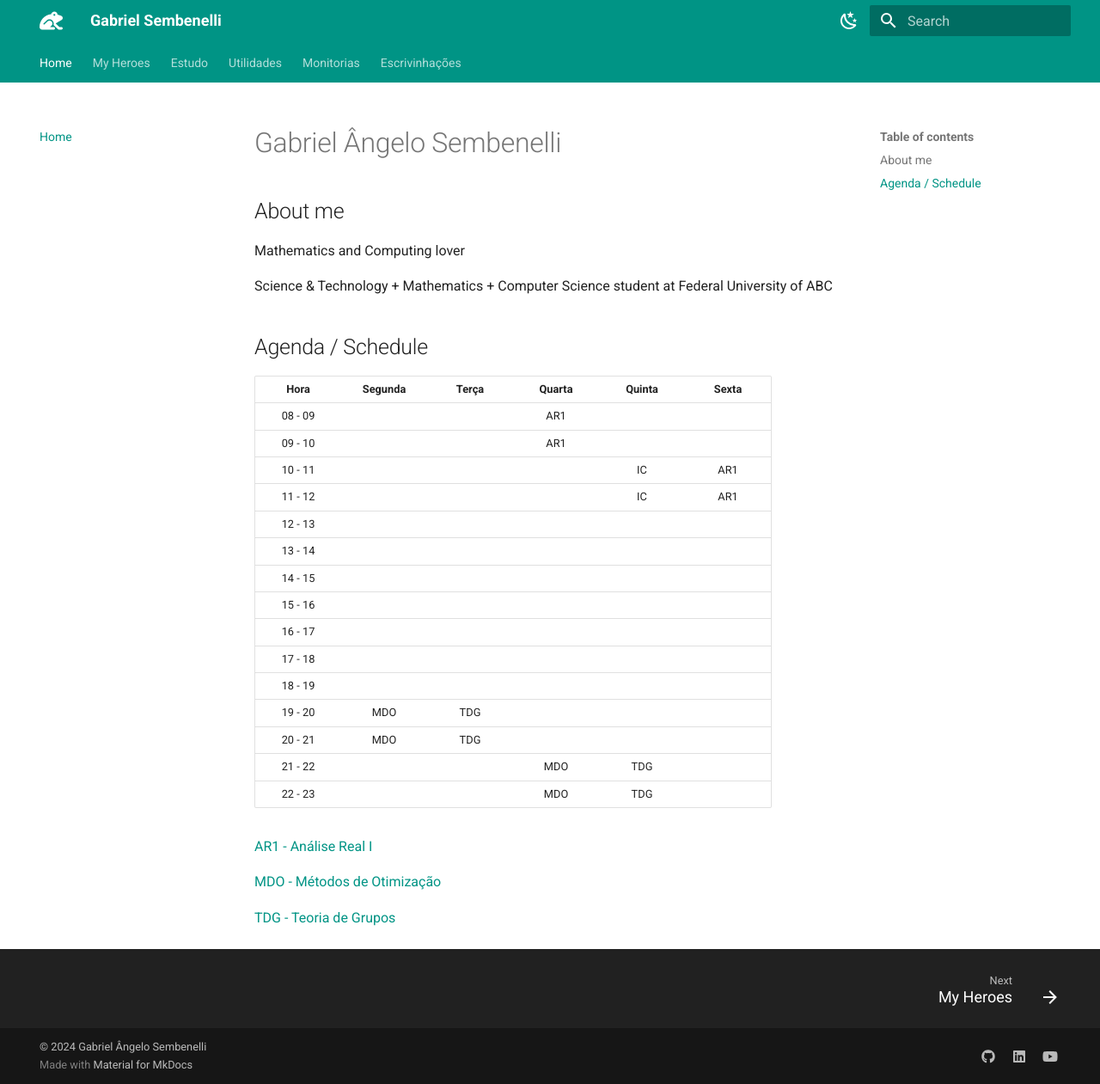
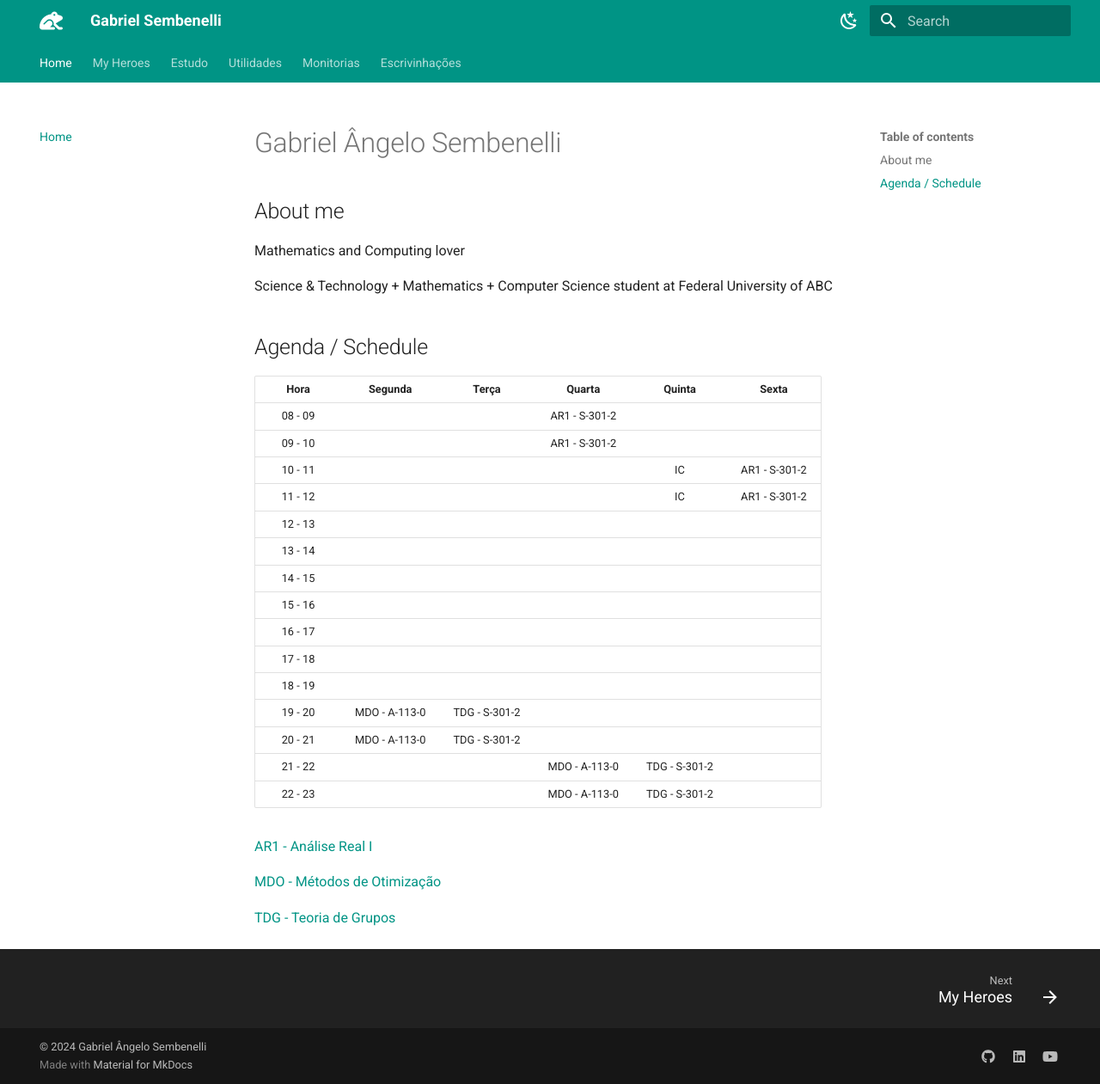
Before and after one commit to Gabriel-Sembenelli/website, an MkDocs documentation site: the page built from docs/index.md, in a window 1280 px wide and 1261 px high. Shown: the whole window at 86% size. Built offline with MkDocs 1.6.1 and Material for MkDocs 9.7.7, drawn with Linux system fonts in a browser that asks for light colours.

Commit message:
att salas de aula na Agenda

```diff
--- a/docs/index.md
+++ b/docs/index.md
@@ -17,23 +17,23 @@ Science & Technology + Mathematics + Computer Science student at Federal Univers
   }
 </style>
 
-| Hora    | Segunda        | Terça        | Quarta               | Quinta          | Sexta                |
-| :-----: | :------------: | :----------: | :------------------: | :-------------: | :------------------: |
-| 08 - 09 |                |              | AR1                  |                 |                      |
-| 09 - 10 |                |              | AR1                  |                 |                      |
-| 10 - 11 |                |              |                      | IC              | AR1                  |
-| 11 - 12 |                |              |                      | IC              | AR1                  |
-| 12 - 13 |                |              |                      |                 |                      |
-| 13 - 14 |                |              |                      |                 |                      |
-| 14 - 15 |                |              |                      |                 |                      |
-| 15 - 16 |                |              |                      |                 |                      |
-| 16 - 17 |                |              |                      |                 |                      |
-| 17 - 18 |                |              |                      |                 |                      |
-| 18 - 19 |                |              |                      |                 |                      |
-| 19 - 20 | MDO            | TDG          |                      |                 |                      |
-| 20 - 21 | MDO            | TDG          |                      |                 |                      |
-| 21 - 22 |                |              | MDO                  | TDG             |                      |
-| 22 - 23 |                |              | MDO                  | TDG             |                      |
+| Hora    | Segunda       | Terça         | Quarta               | Quinta          | Sexta                |
+| :-----: | :------------:| :----------:  | :------------------: | :-------------: | :------------------: |
+| 08 - 09 |               |               | AR1 - S-301-2        |                 |                      |
+| 09 - 10 |               |               | AR1 - S-301-2        |                 |                      |
+| 10 - 11 |               |               |                      | IC              | AR1 - S-301-2        |
+| 11 - 12 |               |               |                      | IC              | AR1 - S-301-2        |
+| 12 - 13 |               |               |                      |                 |                      |
+| 13 - 14 |               |               |                      |                 |                      |
+| 14 - 15 |               |               |                      |                 |                      |
+| 15 - 16 |               |               |                      |                 |                      |
+| 16 - 17 |               |               |                      |                 |                      |
+| 17 - 18 |               |               |                      |                 |                      |
+| 18 - 19 |               |               |                      |                 |                      |
+| 19 - 20 | MDO - A-113-0 | TDG - S-301-2 |                      |                 |                      |
+| 20 - 21 | MDO - A-113-0 | TDG - S-301-2 |                      |                 |                      |
+| 21 - 22 |               |               | MDO - A-113-0        | TDG - S-301-2   |                      |
+| 22 - 23 |               |               | MDO - A-113-0        | TDG - S-301-2   |                      |
 
 [AR1 - Análise Real I](Quads/Q1.25/AR1.md)
 
```
